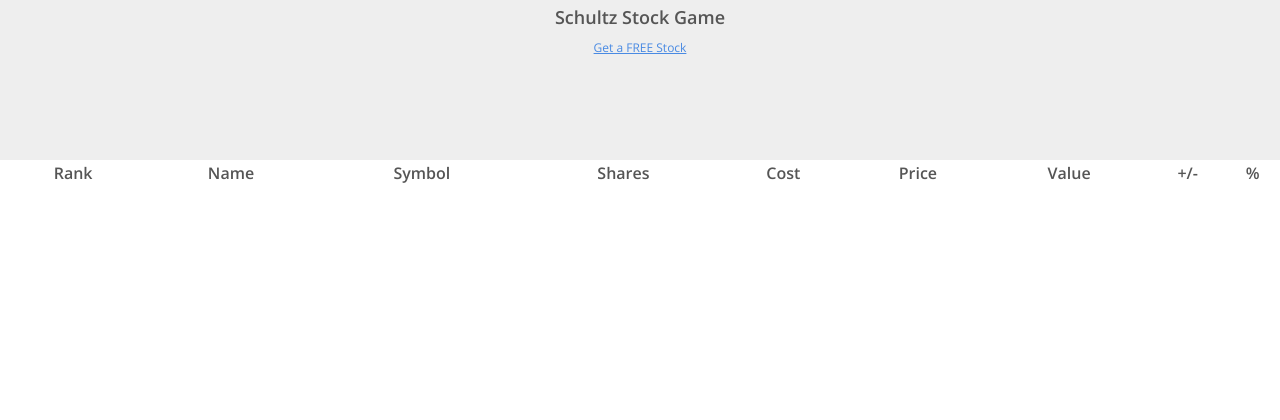
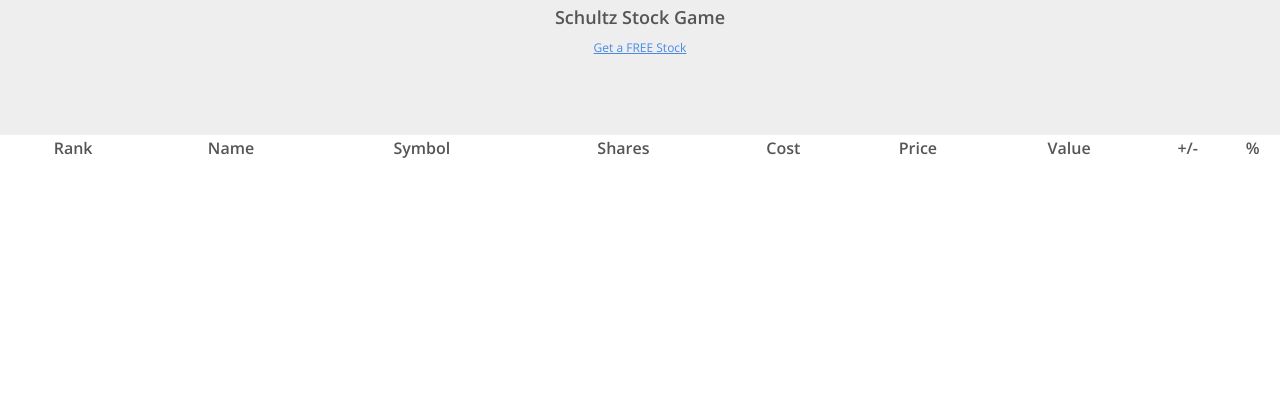
Before and after one commit to nealdeters/schultz-stock-game, a PHP site: page /index.html in a window 1280 px wide. Shown: the top 420 px of the page. Run offline with PHP 8.4, Linux system fonts and the light colour scheme; lists and menus that the app fills with data are empty; some libraries are stand-ins or nearby versions.

Commit message:
more updates to the header as its just not fitting well

```diff
--- a/style.css
+++ b/style.css
@@ -38,8 +38,7 @@ body {
 **********************************************/
 
 .top {
-    height: 20vh;
-    /*background-image: linear-gradient(rgba(0, 0, 0, 0.35), rgba(0, 0, 0, 0.35));*/
+    height: 135px;
     background-color: #eee;
     background-size: cover;
     background-position: center;
@@ -85,7 +84,7 @@ body {
 .table > thead tr:nth-child(1) th{
     position: sticky;
     background-color: white;
-    top: 20vh;
+    top: 135px;
     z-index: 10;
 }
 
```
